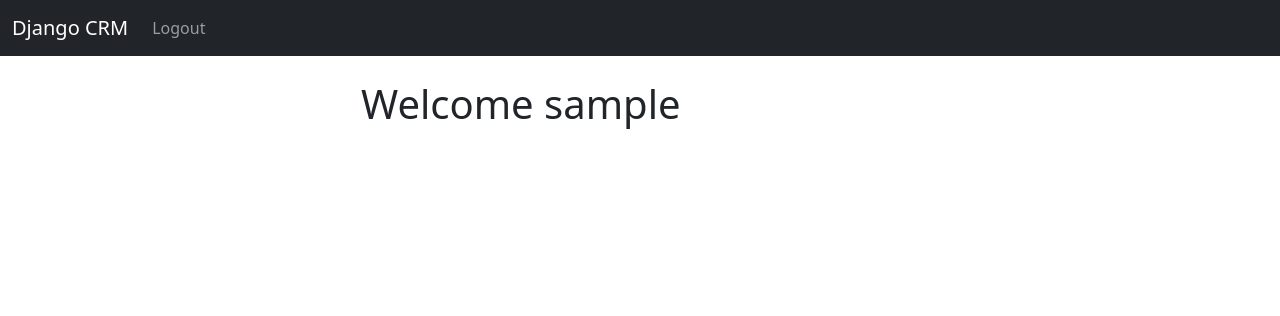
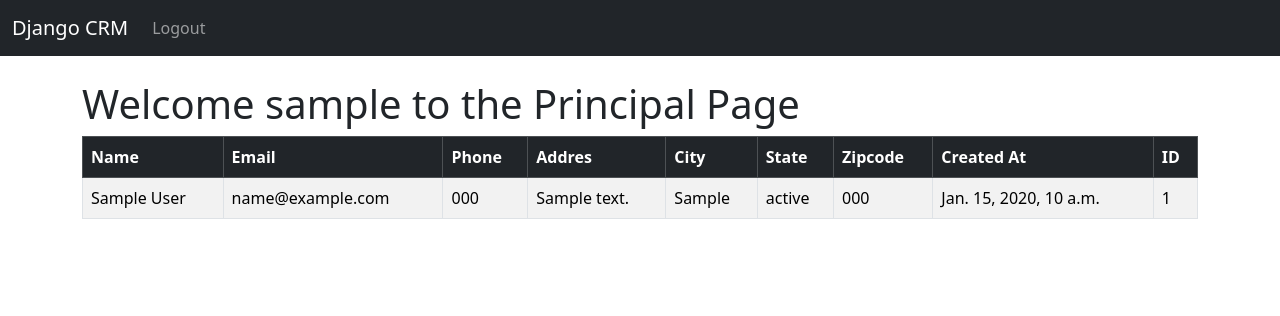
Before and after one commit to JarenML/Django-CRM, a Django app: page / in a window 1280 px wide. Shown: the top 316 px of the page. Run offline with Django 5.2, Linux system fonts and the light colour scheme; a user stored in the database is signed in; tables that the repository leaves empty hold one stand-in row (values such as "Sample post").

Commit message:
Agregando records al home, dentro de una tabla y se usa bootstrap

```diff
--- a/website/templates/home.html
+++ b/website/templates/home.html
@@ -1,9 +1,42 @@
 {% extends 'base.html' %}
 
 {% block content %}
-<div class="col-md-6 offset-md-3">
     {% if user.is_authenticated %}
-        <h1>Welcome {{ user.username }}</h1>
+        <h1>Welcome {{ user.username }} to the Principal Page</h1>
+
+        <table class="table table-striped table-hover table-bordered">
+
+            <thead class="table-dark">
+              <tr>
+                <th scope="col">Name</th>
+                <th scope="col">Email</th>
+                <th scope="col">Phone</th>
+                <th scope="col">Addres</th>
+                <th scope="col">City</th>
+                <th scope="col">State</th>
+                <th scope="col">Zipcode</th>
+                <th scope="col">Created At</th>
+                <th scope="col">ID</th>
+              </tr>
+            </thead>
+            <tbody>
+                {% if records %}
+                    {% for record in records %}
+                        <tr>
+                            <td>{{ record.first_name }} {{ record.last_name }}</td>
+                            <td>{{ record.email }}</td>
+                            <td>{{ record.phone }}</td>
+                            <td>{{ record.address}}</td>
+                            <td>{{ record.city }}</td>
+                            <td>{{ record.state }}</td>
+                            <td>{{ record.zipcode }}</td>
+                            <td>{{ record.created_at }}</td>
+                            <td>{{ record.id }}</td>
+                        </tr>
+                    {% endfor %}
+                {% endif %}
+            </tbody>
+        </table>
 
     {% else %}
         <h1>Login</h1>
@@ -20,7 +53,6 @@
             <br>
             <button type="submit" class="btn btn-secondary">Login</button>
         </form>
+    {% endif %}
 
-    {% endif %}
-</div>
 {% endblock %}
--- a/website/views.py
+++ b/website/views.py
@@ -2,6 +2,7 @@ from django.shortcuts import render, redirect
 from django.contrib.auth import authenticate, login, logout
 from django.contrib import messages
 from .forms import SignUpForm
+from .models import Record
 
 def home(request):
     # check to see if logging in
@@ -19,7 +20,8 @@ def home(request):
             messages.success(request, "There Was An Error Loggin In, Please Try Again...")
             return redirect('home')
     else:
-        return render(request, 'home.html', {})
+        records = Record.objects.all()
+        return render(request, 'home.html', {'records': records})
 
 
 def logout_user(request):
```
